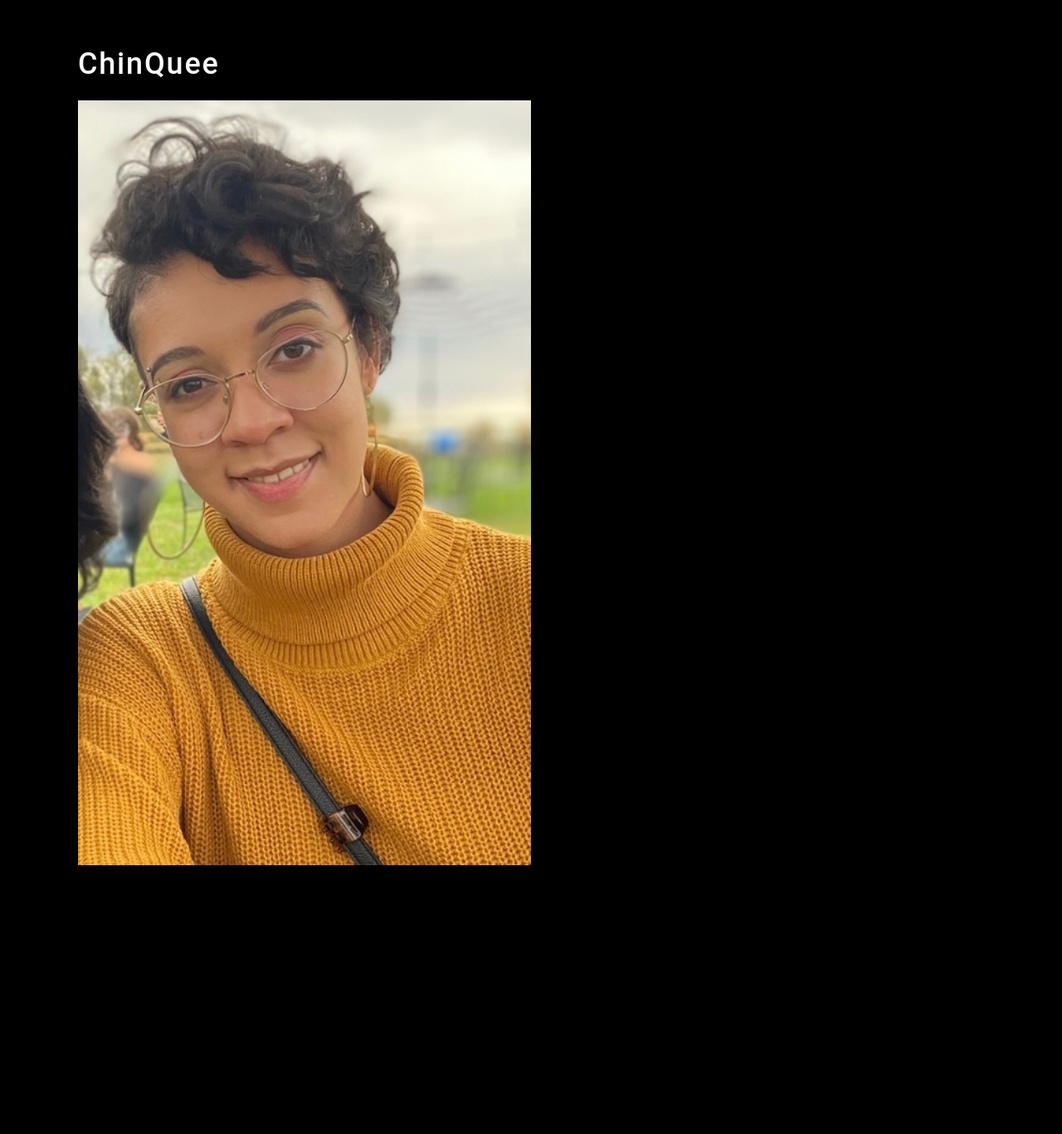
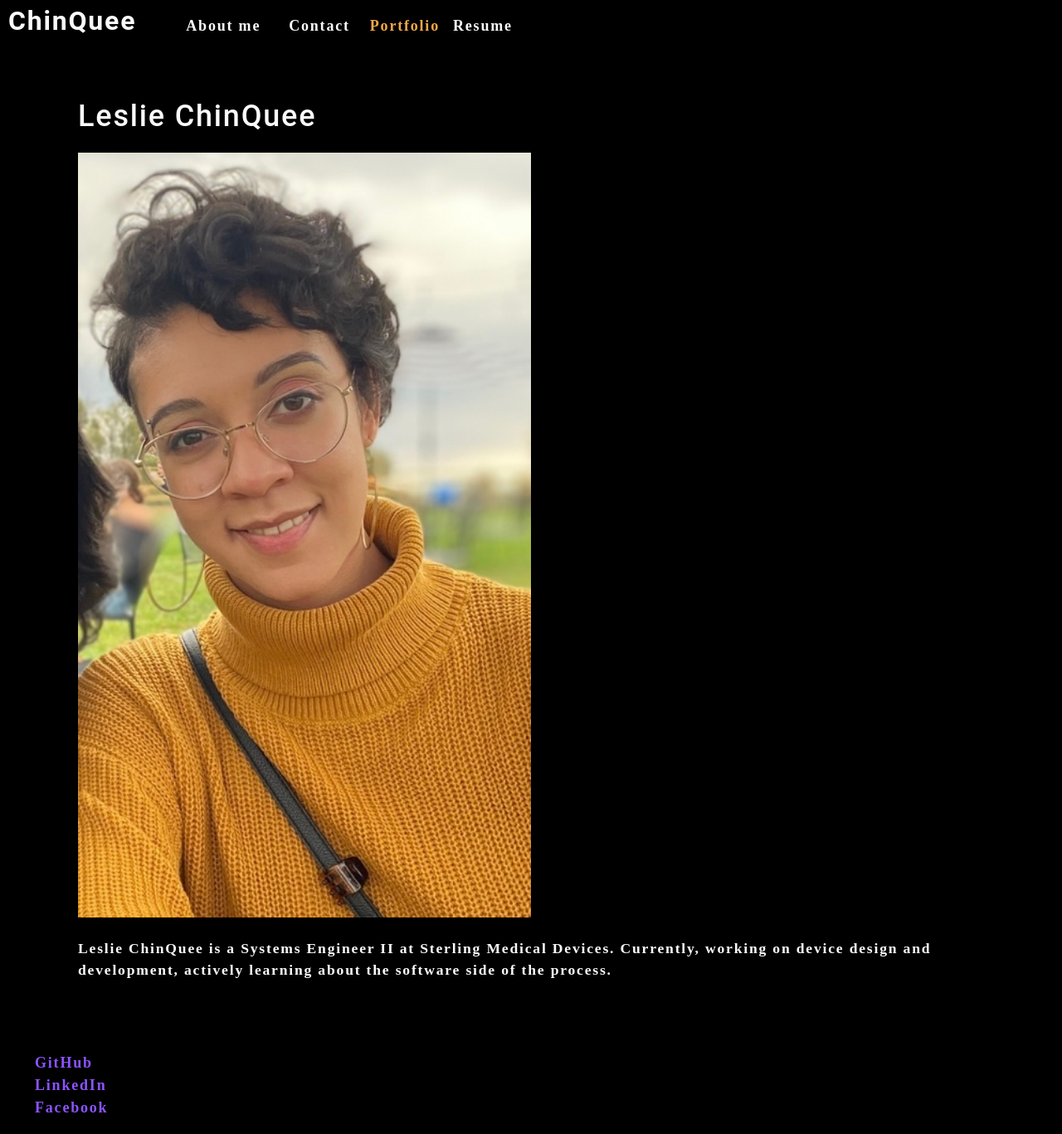
Before and after one commit to lchinquee/xregulargo, a React (Create React App) app: page / in a window 1280 px wide. Shown: the whole page at 83% size. Before the commit the page ends 1117 px from the top, so only its background shows below. Built offline with nearby package versions, Linux system fonts and the light colour scheme.

Commit message:
add nav functionality

```diff
--- a/src/App.js
+++ b/src/App.js
@@ -1,4 +1,4 @@
-import React from 'react';
+import React, { useState } from 'react';
 import Nav from './components/Nav';
 import Header from './components/Header';
 import Project from './components/Project';
@@ -6,9 +6,26 @@ import Footer from './components/Footer';
 import './App.css';
 
 function App() {
+  // Categories for header navigation
+  const [categories] = useState([
+    {
+      name: 'Portfolio',
+      description: 'Portfolio of projects Leslie has completed',
+    },
+    { name: 'Resume', description: "Leslie ChinQuee's Resume link and list of skills" }
+  ]);
+  const [currentCategory, setCurrentCategory] = useState(categories[0]);
+  const [contactSelected, setContactSelected] = useState(false);
+
   return (
     <div>
-      <Nav></Nav>
+      <Nav
+        categories={categories}
+        setCurrentCategory={setCurrentCategory}
+        currentCategory={currentCategory}
+        contactSelected={contactSelected}
+        setContactSelected={setContactSelected}
+      ></Nav>
       <main>
         <Header></Header>
         <Project></Project>
--- a/src/components/Footer/index.js
+++ b/src/components/Footer/index.js
@@ -3,7 +3,17 @@ import React from 'react';
 function Footer() {
     return (
         <footer>
-
+            <ul>
+                <li>
+                    <a href="https://github.com/lchinquee/">GitHub</a>
+                </li>
+                <li>
+                    <a href="https://www.linkedin.com/in/lesliechinquee/">LinkedIn</a>
+                </li>
+                <li>
+                    <a href="https://www.facebook.com/leslie.chinquee/">Facebook</a>
+                </li>
+            </ul>
         </footer>
     );
 }
--- a/src/components/Header/index.js
+++ b/src/components/Header/index.js
@@ -4,8 +4,9 @@ import coverImage from '../../assets/cover/profile-pic.jpg';
 function Header() {
   return (
     <section>
-      <h1 id="about">ChinQuee</h1>
+      <h1 id="about">Leslie ChinQuee</h1>
       <img src={coverImage} className="my-2" style={{ width: "50%" }} alt="cover" />
+      <p>Leslie ChinQuee is a Systems Engineer II at Sterling Medical Devices. Currently, working on device design and development, actively learning about the software side of the process.</p>
     </section>
   );
 }
--- a/src/components/Nav/index.js
+++ b/src/components/Nav/index.js
@@ -1,9 +1,58 @@
 import React from 'react';
+import { capitalizeFirstLetter } from "../../utils/helpers";
 
-function Nav() {
+function Nav(props) {
+    const {
+        categories = [],
+        setCurrentCategory,
+        currentCategory,
+        contactSelected,
+        setContactSelected
+    } = props;
+
+    // useEffect(() => {
+    //     document.title = capitalizeFirstLetter(currentCategory.name);
+    // }, [currentCategory]);
+
     return (
-        <header>
-
+        <header className="flex-row px-1">
+            <h2>
+                <a data-testid="link" href="/">
+                    ChinQuee
+                </a>
+            </h2>
+            <nav
+                categories={categories}
+                setCurrentCategory={setCurrentCategory}
+                currentCategory={currentCategory}
+                contactSelected={contactSelected}
+                setContactSelected={setContactSelected}
+            >
+                <ul className="flex-row">
+                    <li className="mx-2">
+                        <a data-testid="about" href="#about" onClick={() => setContactSelected(false)}>
+                            About me
+                        </a>
+                    </li>
+                    <li className={`mx-2 ${contactSelected && 'navActive'}`}>
+                        <span onClick={() => setContactSelected(true)}>Contact</span>
+                    </li>
+                        {categories.map((category) => (
+                            <li
+                                className={`mx-1 ${
+                                    currentCategory.name === category.name && !contactSelected && `navActive`
+                                }`} key={category.name}>
+                                <span
+                                    onClick={() => {
+                                        setCurrentCategory(category);
+                                        setContactSelected(false);
+                                    }}>
+                                        {capitalizeFirstLetter(category.name)}
+                                </span>
+                            </li>
+                        ))}
+                </ul>
+            </nav>
         </header>
     );
 }
```
